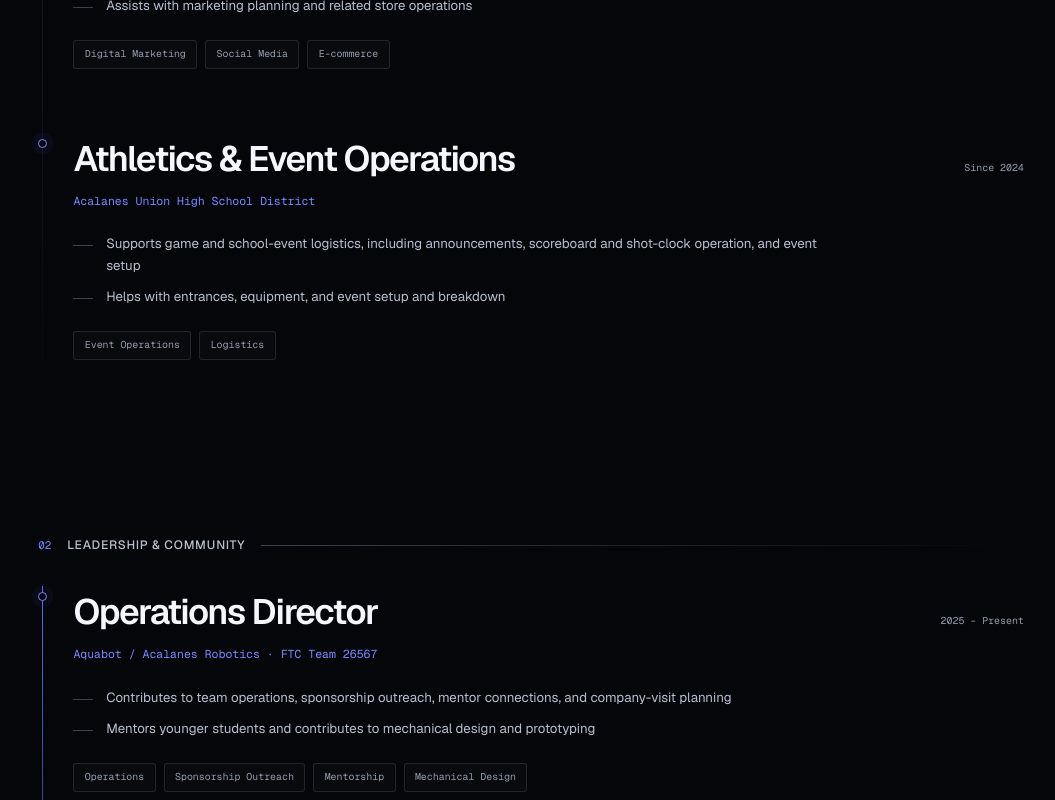
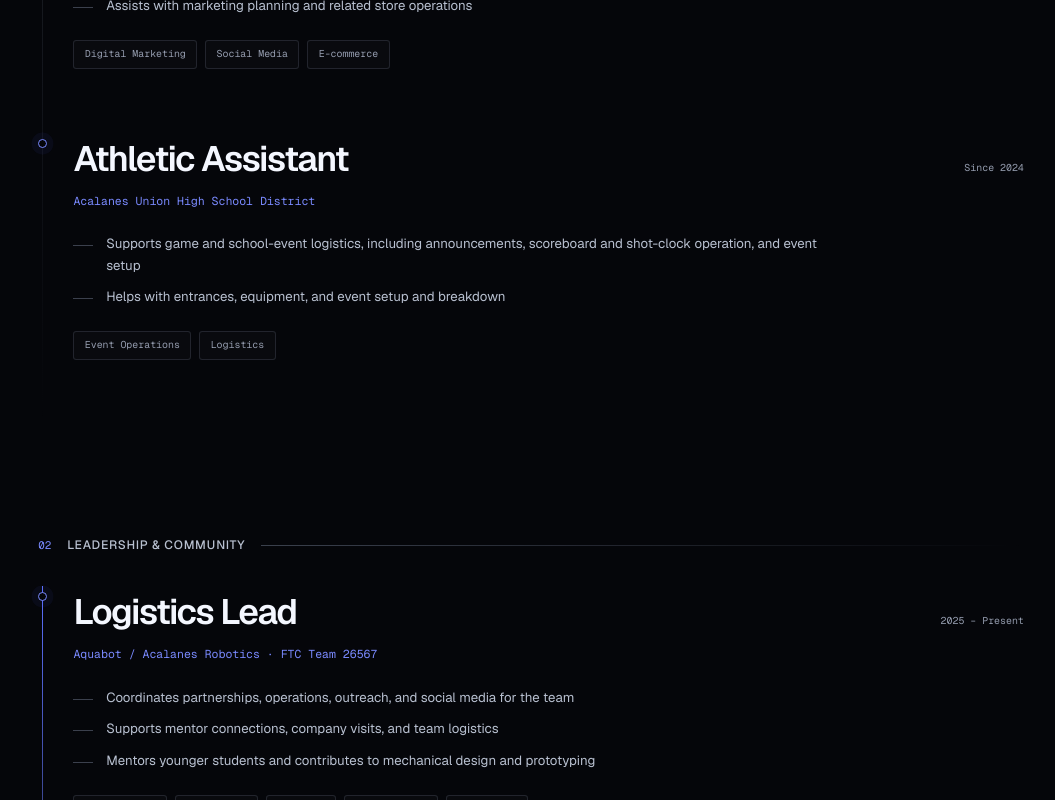
Before and after one commit to Manateek1/dillonnagar.com, a Next.js app: page /experience in a window 1280 px wide. Shown: the part 1320-2120 px from the top of the page, without its empty margins (109-1164 px from the left). Built offline with nearby package versions, Linux system fonts and the light colour scheme.

Commit message:
Update verified roles and LarpChat status

```diff
--- a/app/about/page.tsx
+++ b/app/about/page.tsx
@@ -43,12 +43,12 @@
           <Link href="/projects/larpchat-ai" className="inline-signal-link">
             LarpChat AI
           </Link>
-          , an AI chat and image-generation prototype in development.
+          , a live AI chat and image-generation demo with paid tiers, still under major development.
         </p>
         <p>
-          Outside of software, I serve as Operations Director for Aquabot, Acalanes Robotics&apos; FTC
-          Team 26567, contributing to sponsorship outreach, team logistics, and mentoring younger
-          students. I founded Acalanes Data Science Club, a beginner-friendly, project-driven group
+          Outside of software, I serve as Logistics Lead for Aquabot, Acalanes Robotics&apos; FTC
+          Team 26567. The role covers partnerships, operations, outreach, and social media, along with
+          mentoring younger students. I founded Acalanes Data Science Club, a beginner-friendly, project-driven group
           exploring questions with data, AI, and code. I also founded Voices United, a
           beginner-friendly English conversation program for young English learners.
         </p>
--- a/app/projects/larpchat-ai/page.tsx
+++ b/app/projects/larpchat-ai/page.tsx
@@ -8,13 +8,14 @@
   return (
     <CaseStudyLayout
       name="LarpChat AI"
-      tagline="AI chat and image-generation prototype"
-      status="prototype"
+      tagline="Live AI chat and image-generation demo"
+      status="live"
       stack={[]}
+      liveUrl="https://larpchatai.vercel.app"
       sections={[
         {
           title: "What it is",
-          content: "An in-development prototype exploring an AI chat and image-generation experience.",
+          content: "An active AI chat and image-generation demo with official paid tiers.",
         },
         {
           title: "Role",
@@ -22,7 +23,7 @@
         },
         {
           title: "Current Status",
-          content: "Prototype under development.",
+          content: "The demo is live with paid tiers. The product is still under development and needs major work.",
         },
       ]}
     />
--- a/components/home/ExperienceMap.tsx
+++ b/components/home/ExperienceMap.tsx
@@ -13,14 +13,14 @@
     category: "Finance & Operations",
     items: [
       "Private Wealth Management Intern — Clarus Group",
-      "Athletics & Event Operations — Acalanes UHSD",
+      "Athletic Assistant — Acalanes UHSD",
       "Digital Operations — Ace Hardware",
     ],
   },
   {
     category: "Leadership",
     items: [
-      "Operations Director — Aquabot, FTC Team 26567",
+      "Logistics Lead — Aquabot, FTC Team 26567",
       "Founder & President — Acalanes Data Science Club",
       "Founder & Organizer — Voices United",
     ],
--- a/data/experience.ts
+++ b/data/experience.ts
@@ -46,7 +46,7 @@
     skills: ["Digital Marketing", "Social Media", "E-commerce"],
   },
   {
-    title: "Athletics & Event Operations",
+    title: "Athletic Assistant",
     org: "Acalanes Union High School District",
     period: "Since 2024",
     type: "professional",
@@ -60,15 +60,16 @@
 
 export const leadership: ExperienceItem[] = [
   {
-    title: "Operations Director",
+    title: "Logistics Lead",
     org: "Aquabot / Acalanes Robotics · FTC Team 26567",
     period: "2025 – Present",
     type: "leadership",
     bullets: [
-      "Contributes to team operations, sponsorship outreach, mentor connections, and company-visit planning",
+      "Coordinates partnerships, operations, outreach, and social media for the team",
+      "Supports mentor connections, company visits, and team logistics",
       "Mentors younger students and contributes to mechanical design and prototyping",
     ],
-    skills: ["Operations", "Sponsorship Outreach", "Mentorship", "Mechanical Design"],
+    skills: ["Partnerships", "Operations", "Outreach", "Social Media", "Mentorship"],
   },
   {
     title: "Founder & President",
--- a/data/projects.ts
+++ b/data/projects.ts
@@ -68,12 +68,13 @@
   {
     slug: "larpchat-ai",
     name: "LarpChat AI",
-    tagline: "AI chat and image-generation prototype",
+    tagline: "Live AI chat and image-generation demo",
     description:
-      "An in-development prototype exploring an AI chat and image-generation experience.",
+      "An active demo with official paid tiers that is still under major development.",
     role: "Founder and developer",
     stack: [],
-    status: "prototype",
+    status: "live",
+    liveUrl: "https://larpchatai.vercel.app",
     featured: false,
     caseStudy: "/projects/larpchat-ai",
   },
```
